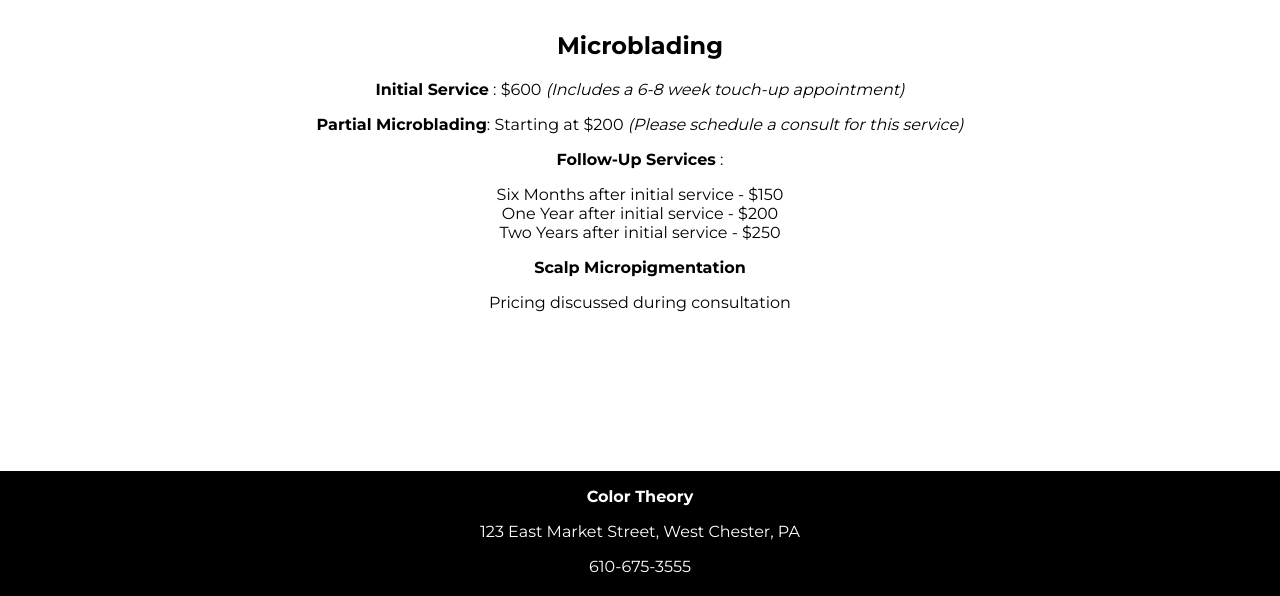
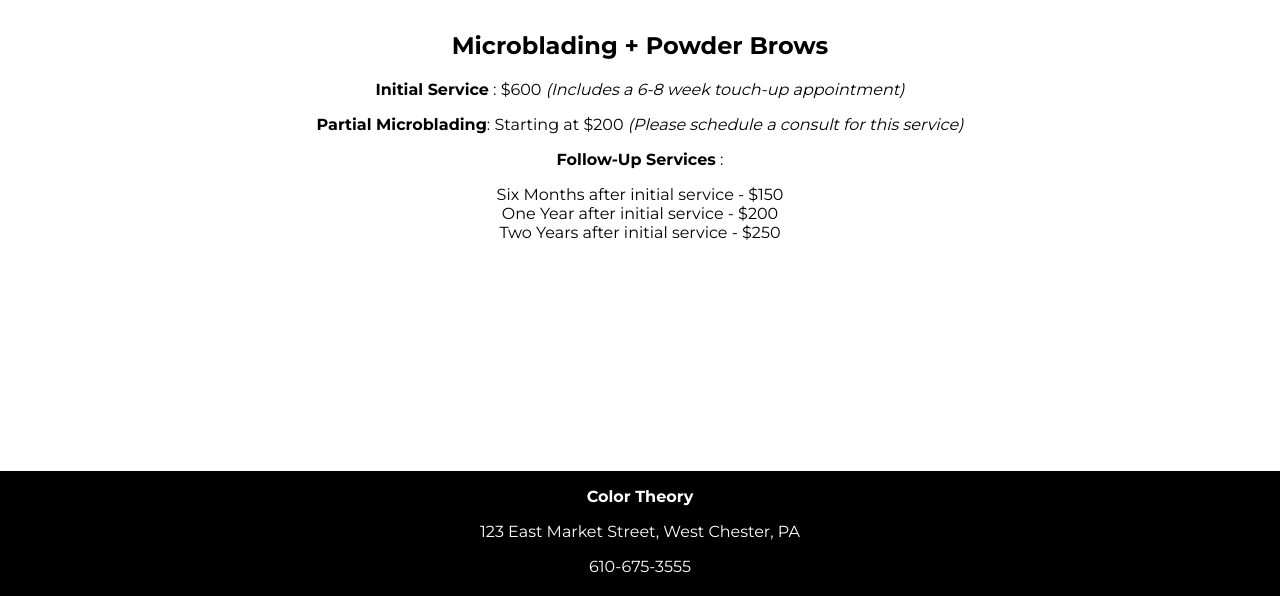
Before and after one commit to crogenmuser/Website, a Jekyll site: the page built from pricing/index.md, in a window 1280 px wide, cut to the strip 304-900 px from the top of the page. Built offline with Jekyll 4.4.1, drawn with Linux system fonts in a browser that asks for light colours; nearby versions of some CDN libraries.

Commit message:
august 2020 changes, added photos, changed some text in pricing

```diff
--- a/about/index.html
+++ b/about/index.html
@@ -6,7 +6,7 @@ header: <h1>ABOUT COLLEEN</h1>
 ---
 
 <div class="photoAndText">
-    <img src="/images/colleenAbout.jpg" alt="Photo of Colleen working with client"/>
+    <img src="/images/images-8-1-2020/image-6.JPG" alt="Photo of Colleen working with client"/>
     <p>
         Colleen is the owner and sole artist at Color Theory Cosmetic Tattoo.
         <br>
--- a/index.html
+++ b/index.html
@@ -6,7 +6,7 @@ header: <h1>COLOR THEORY COSMETIC&nbsp;TATTOO</h1><h2>WEST CHESTER, PENNSYLVANIA
 ---
 
 <div class="photoAndText">
-    <img src="/images/image1.jpg" alt="photo of eyebrows with microblading" />
+    <img src="/images/images-8-1-2020/image7.jpeg" alt="photo of eyebrows with microblading" />
     <h3>Microblading</h3>
     <p>
         A semi-permanent cosmetic tattoo procedure that creates hairlike strokes by placing pigment under the skin.
@@ -15,8 +15,8 @@ header: <h1>COLOR THEORY COSMETIC&nbsp;TATTOO</h1><h2>WEST CHESTER, PENNSYLVANIA
 </div>
 
 <div class="photoAndText">
-    <img src="/images/scalp_micro.jpg" alt="photo of eyebrows with microblading" />
-    <h3>Scalp Micropigmentation</h3>
+    <img src="/images/images-8-1-2020/image-2.JPG" alt="photo of eyebrows with powder brows" />
+    <h3>Powder Brows</h3>
     <p>
         A form of tattooing to fill in thinning areas of the hair, or to conceal a hair transplantation scar.
     </p>
--- a/pricing/index.md
+++ b/pricing/index.md
@@ -5,7 +5,7 @@ background: /images/colleen_crop.jpg
 header: <h1>Pricing</h1>
 ---
 
-## Microblading
+## Microblading + Powder Brows
 
 **Initial Service** : $600 *(Includes a 6-8 week touch-up appointment)*
 
@@ -16,7 +16,3 @@ header: <h1>Pricing</h1>
 Six Months after initial service -  $150<br>
 One Year after initial service -  $200<br>
 Two Years after initial service - $250
-
-**Scalp Micropigmentation**
-
-Pricing discussed during consultation
```
Also changed, not shown: portfolio/index.html (+7 -7 lines), images/images-8-1-2020/image-1.JPG (added), images/images-8-1-2020/image-2.JPG (added), images/images-8-1-2020/image-3.JPG (added), images/images-8-1-2020/image-4.JPG (added), images/images-8-1-2020/image-5.jpg (added), images/images-8-1-2020/image7.jpeg (added), 2 other files.
